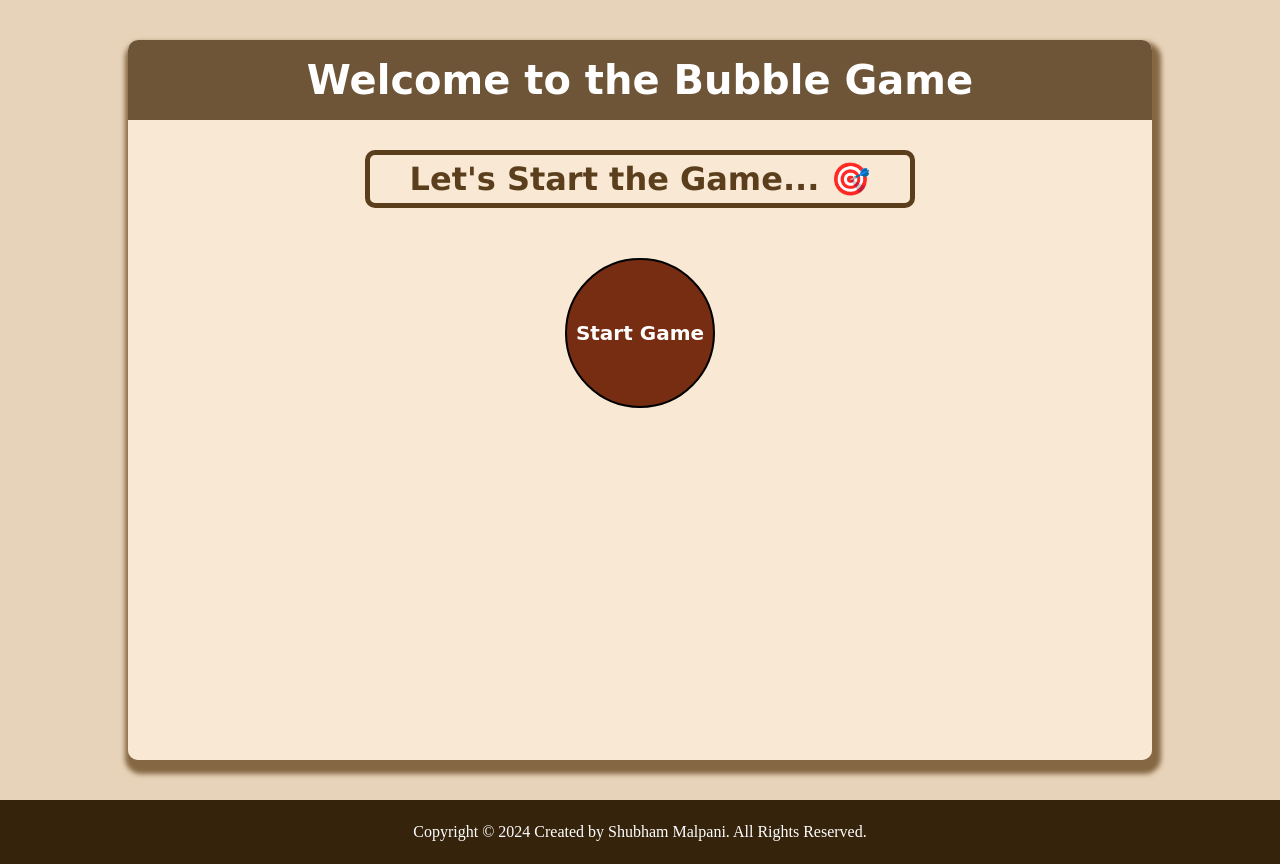
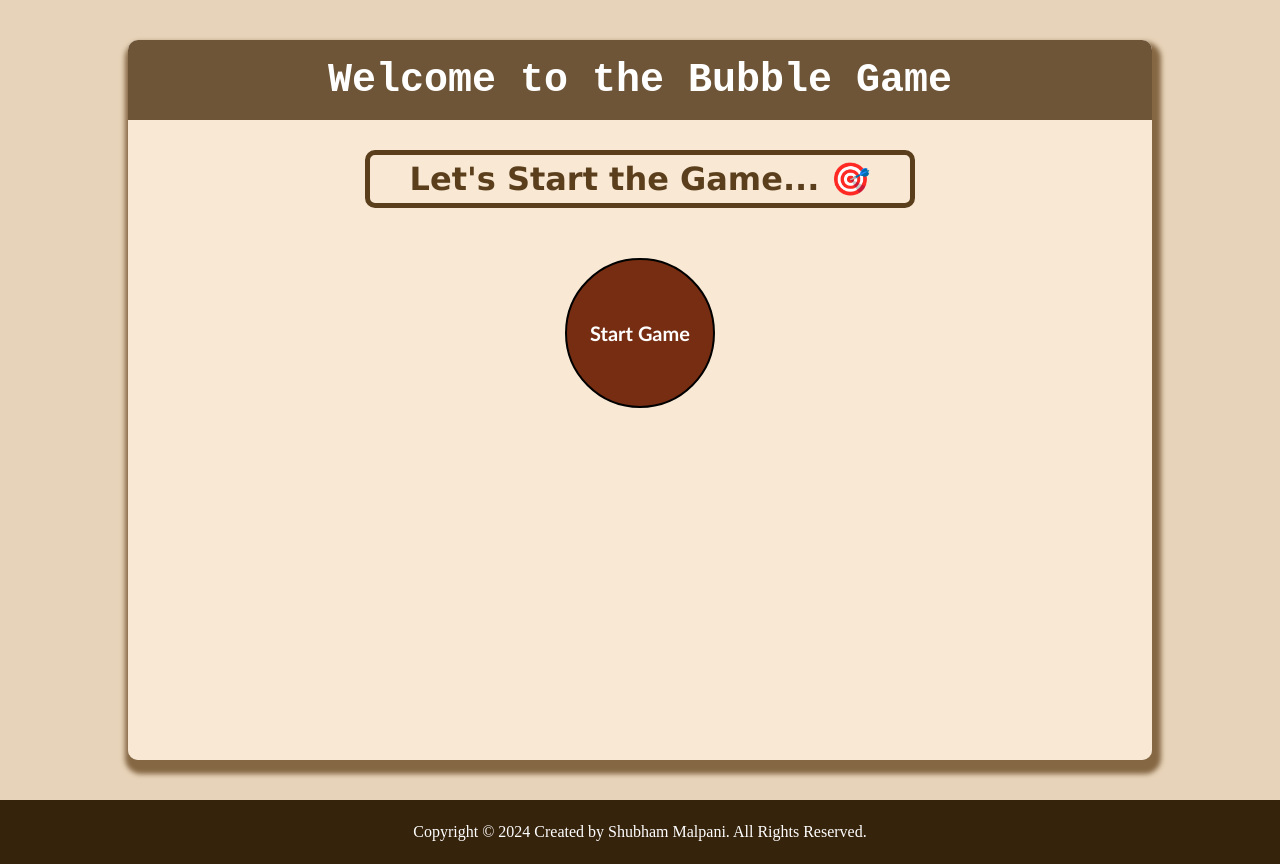
Before and after one commit to Shub9319/Bubble-Game, a plain HTML site: page index.html in a window 1280 px wide. Drawn offline with Linux system fonts and the light colour scheme.

Commit message:
change font

```diff
--- a/index.css
+++ b/index.css
@@ -45,7 +45,7 @@ body {
     color: white;
     font-weight: bolder;
     font-size: 40px;
-    font-family: cursive;
+    font-family:monospace;
 }
 
 .midsection {
@@ -81,7 +81,7 @@ body {
     color: white;
     font-weight: bolder;
     font-size: 20px;
-    font-family: cursive;
+    font-family:'Gill Sans', 'Gill Sans MT', Calibri, 'Trebuchet MS', sans-serif;
 }
 
 .startbtn:hover{
```
